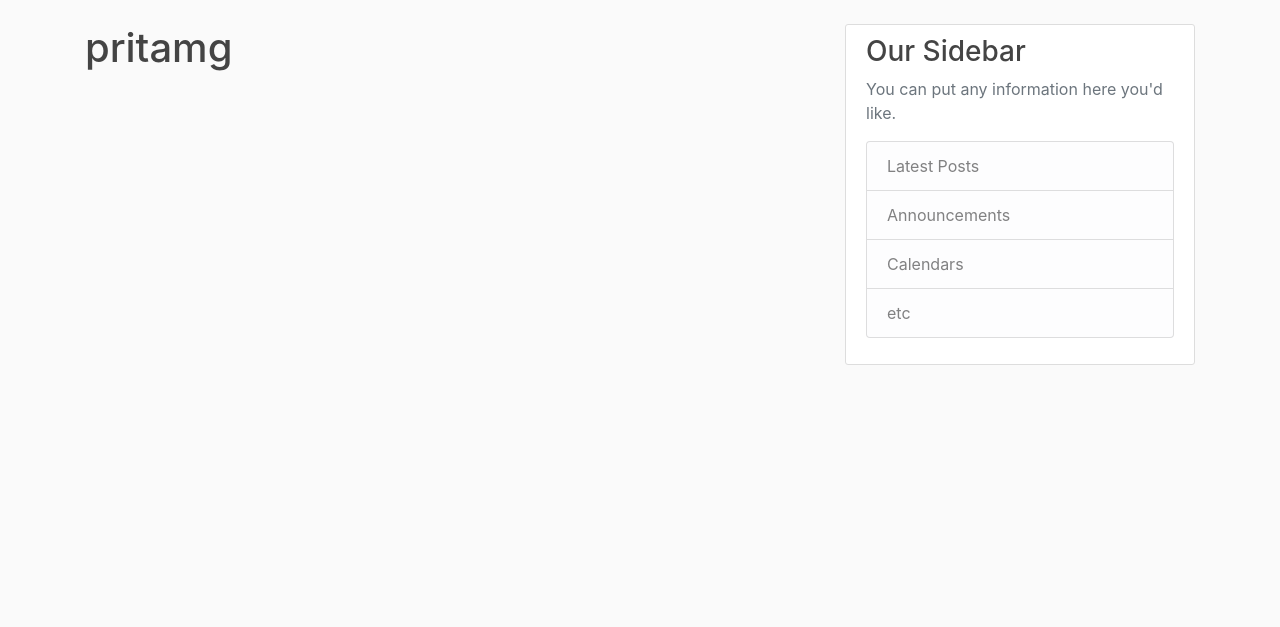
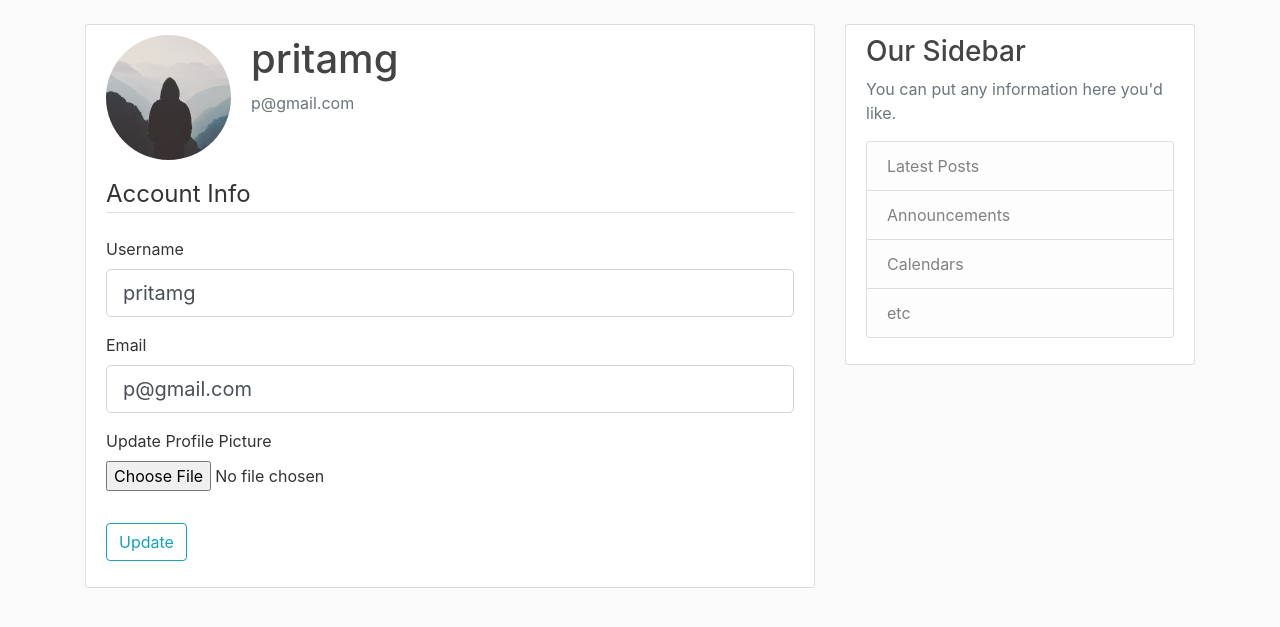
Before and after one commit to pritamghosalkar/flask-blogproject, a Flask app: page /account in a window 1280 px wide. Shown: the part 56-683 px from the top of the page. Run offline with Flask 2, Linux system fonts and the light colour scheme; a user stored in the database is signed in; some libraries are stand-ins or nearby versions.

Commit message:
Account page is created for editing user info

```diff
--- a/flaskblog/form.py
+++ b/flaskblog/form.py
@@ -1,4 +1,6 @@
 from flask_wtf import FlaskForm
+from flask_wtf.file import FileField, FileAllowed
+from flask_login import current_user
 from wtforms import StringField, PasswordField, SubmitField, BooleanField
 from wtforms.validators import DataRequired, Length, Email, EqualTo, ValidationError
 from flaskblog.models import User
@@ -27,3 +29,21 @@ class LoginForm(FlaskForm):
     password = PasswordField('Password', validators=[DataRequired()])
     remember = BooleanField('Remember Me')
     submit = SubmitField('Login')
+
+class UpdateAccountForm(FlaskForm):
+    username = StringField('Username', validators=[DataRequired(), Length(min=2, max=20)])
+    email = StringField('Email', validators=[DataRequired(), Email()])
+    picture = FileField('Update Profile Picture', validators=[FileAllowed(['jpg','png'])])
+    submit =  SubmitField('Update')
+
+    def validate_username(self, username):
+        if username.data != current_user.username:
+            user = User.query.filter_by(username=username.data).first()
+            if user:
+                raise ValidationError('That username is already taken. Please choose another username')
+
+    def validate_email(self, email):
+        if email.data != current_user.email:
+            user = User.query.filter_by(email=email.data).first()
+            if user:
+                raise ValidationError('That email is already taken. Please choose another email')
--- a/flaskblog/routes.py
+++ b/flaskblog/routes.py
@@ -1,6 +1,9 @@
+import os
+import secrets
+from PIL import Image
 from flask import render_template, url_for, flash, redirect, request
 from flaskblog import app, db, bcrypt
-from flaskblog.form import RegistrationForm, LoginForm
+from flaskblog.form import RegistrationForm, LoginForm, UpdateAccountForm
 from flaskblog.models import User, Post
 from flask_login import login_user,logout_user, current_user, login_required
 
@@ -62,7 +65,34 @@ def logout():
     logout_user()
     return redirect(url_for('home'))
 
-@app.route("/account")
+def save_picture(form_picture):
+    random_hex = secrets.token_hex(8)
+    _, f_ext = os.path.splitext(form_picture.filename)
+    picture_fn = random_hex + f_ext
+    picture_path = os.path.join(app.root_path, 'static/profile_pics', picture_fn)
+
+    output_size = (125, 125)
+    i = Image.open(form_picture)
+    i.thumbnail(output_size)
+    i.save(picture_path)
+
+    return picture_fn
+
+@app.route("/account", methods=['GET', 'POST'])
 @login_required
 def account():
-    return render_template('account.html', title='Account')
+    form = UpdateAccountForm()
+    if form.validate_on_submit():
+        if form.picture.data:
+            picture_file = save_picture(form.picture.data)
+            current_user.image_file = picture_file
+        current_user.username = form.username.data
+        current_user.email = form.email.data
+        db.session.commit()
+        flash('Your account has been updated', 'success')
+        return redirect(url_for('account'))
+    elif request.method == 'GET':
+        form.username.data = current_user.username
+        form.email.data = current_user.email
+    image_file = url_for('static', filename='profile_pics/' + current_user.image_file)
+    return render_template('account.html', title='Account', image_file=image_file, form=form)
--- a/flaskblog/templates/account.html
+++ b/flaskblog/templates/account.html
@@ -1,4 +1,56 @@
 {% extends "layout.html" %}
 {% block content %}
-    <h1>{{ current_user.username }}</h1>
+   <div class="content-section">
+      <div class="media">
+        <img class="rounded-circle account-img" src="{{ image_file }}">
+        <div class="media-body">
+          <h2 class="account-heading">{{ current_user.username }}</h2>
+          <p class="text-secondary">{{ current_user.email }}</p>
+        </div>
+      </div>
+        <form method="post" action="" enctype="multipart/form-data">
+            {{ form.hidden_tag() }}
+            <fieldset class="form-group">
+                <legend class="border-bottom mb-4">Account Info</legend>
+                <div class="form-group">
+                    {{ form.username.label(class="form-control-label")}}
+                    {% if form.username.errors %}
+                        {{ form.username(class="form-control form-control-lg is-invalid")}}
+                        <div class="invalid-feedbak">
+                            {% for error in form.username.errors %}
+                                <span> {{ error }}</span>
+                            {% endfor %}
+                        </div>
+                    {% else %}
+                        {{ form.username(class="form-control form-control-lg") }}
+                    {% endif %}
+                </div>
+                <div class="form-group">
+                    {{ form.email.label(class="form-control-label")}}
+                    {% if form.email.errors %}
+                        {{ form.email(class="form-control form-control-lg is-invalid")}}
+                        <div class="invalid-feedbak">
+                            {% for error in form.email.errors %}
+                                <span> {{ error }}</span>
+                            {% endfor %}
+                        </div>
+                    {% else %}
+                        {{ form.email(class="form-control form-control-lg") }}
+                    {% endif %}
+                </div>
+                <div class="form-group">
+                    {{ form.picture.label() }}
+                    {{ form.picture(class="form-control-file") }}
+                    {% if form.picture.errors %}
+                        {% for error in form.picture.errors %}
+                            <span class="text-danger"> {{ error }}</span></br>
+                        {% endfor %}
+                    {% endif %}
+                </div>
+            </fieldset>
+            <div class="form-group">
+                {{ form.submit(class="btn btn-outline-info") }}
+            </div>
+        </form>
+    </div>
 {% endblock content %}
```
Also changed, not shown: flaskblog/site.db, flaskblog/static/profile_pics/12aa9d371d114d40.jpg (added), flaskblog/static/profile_pics/6904ac241ce45d00.jpg (added), flaskblog/static/profile_pics/default.jpg (added).
